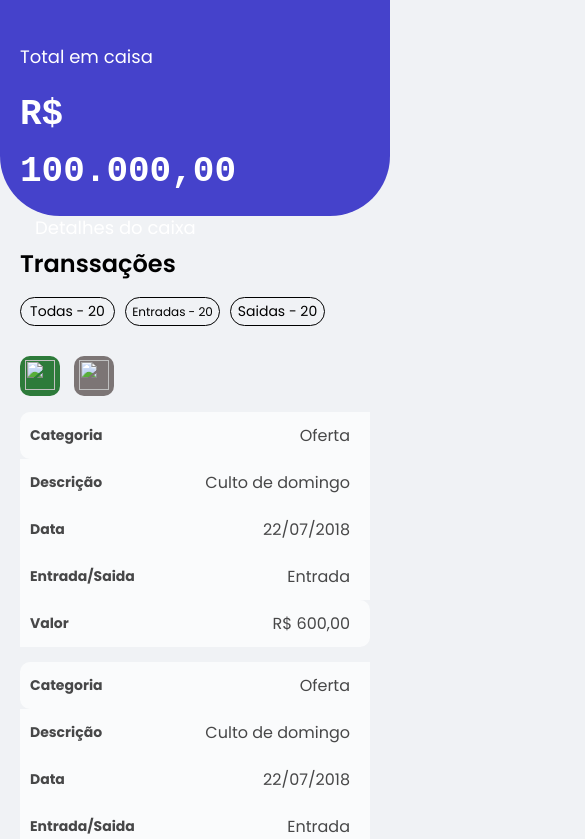
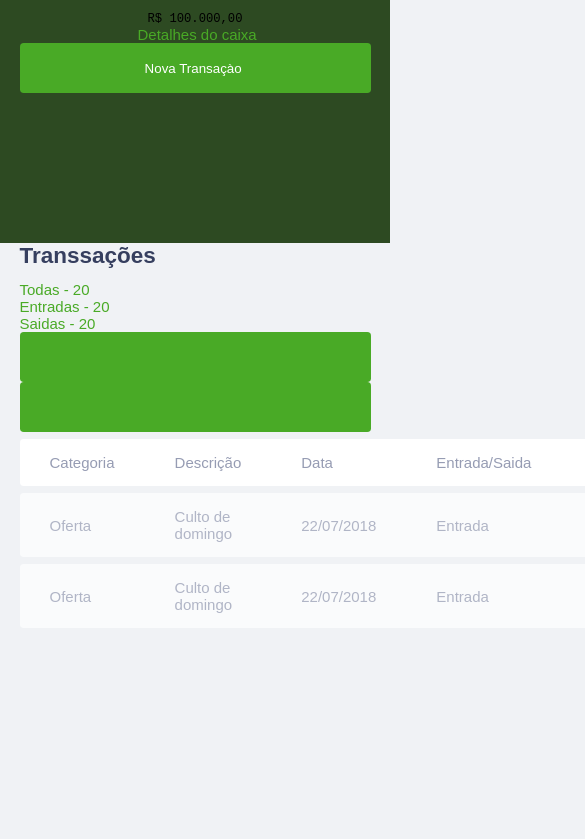
Before and after one commit to JuanBarcelos/Tesouraria-IBNC, a plain HTML site: page frontend/index.html in a window 390 px wide. Shown: the part 104-943 px from the top of the page, 585 px wide, since content can reach past the window. After the commit the page ends 844 px from the top, so only its background shows below. Drawn offline with Linux system fonts and the light colour scheme.

Commit message:
alteração do css

```diff
--- a/frontend/src/css/style.css
+++ b/frontend/src/css/style.css
@@ -1,193 +1,159 @@
-@import url('https://fonts.googleapis.com/css2?family=Poppins:wght@300;400;600;700&display=swap');
+/* global---------------*/
+:root {
+    --darck-blue: #363f5f;
+    --green: #49aa26;
+    --light-green: #3dd705;
+}
 * {
     margin: 0;
     padding: 0;
     box-sizing: border-box;
 }
-:root {
-    font-size: 62.5%;
+html {
+    font-size: 93.75%; /*15px*/
 }
 body {
+    background: #f0f2f5;
     font-family: 'Poppins', sans-serif;
-    font-size: 1.6rem;
-    background: #f0f2f5;
 }
-.content {
-    display: flex;
-    justify-content: center;
+.sr-only {
+    position: absolute;
+    width: 1px;
+    height: 1px;
+    padding: 0;
+    margin: -1px;
+    overflow: hidden;
+    clip: rect(0, 0, 0, 0);
+    white-space: nowrap;
+    border-width: 0;
 }
 .container {
-    width: 120rem;
+    width: min(90vw, 800px);
+    margin: auto;
 }
-/*---- header ----*/
-header {
+/*titles--------------*/
+h2 {
+    margin-top: 3, 2rem;
+    margin-bottom: 0.8rem;
+    color: var(--darck-blue);
+}
+
+/*Link e Buttons------------*/
+a {
+    color: var(--green);
+    text-decoration: none;
+}
+a:hover {
+    color: var(--light-green);
+}
+
+button {
     width: 100%;
-    height: 35rem;
-    background: #4542cb;
-    border-radius: 0px 0px 60px 60px;
+    height: 50px;
+    border: none;
+    color: white;
+    background: var(--green);
+    padding: 0;
+    border-radius: 0.25rem;
+    cursor: pointer;
 }
-nav {
+button:hover {
+    background: var(--light-green);
+}
+
+.button.new {
+    display: inline-block;
+    margin-bottom: 0.8rem;
+}
+.button.cancel {
+    color: #e92929;
+    border: 2px #e92929 solid;
+    border-radius: 0.25rem;
+
+    height: 50px;
+
     display: flex;
     align-items: center;
+    justify-content: center;
 
-    color: #ffffff;
-    font-style: normal;
-    font-weight: 700;
-    font-size: 24px;
-    line-height: 36px;
+    opacity: 0.6;
+}
+.button.cancel:hover {
+    opacity: 1;
+}
+/* header-------------*/
+header {
+    background: #2d4a22;
+    padding: 2rem 0 10rem;
+    text-align: center;
+    font-weight: normal;
+}
+header h1 {
+    color: #fff;
+    font-weight: 100;
+}
 
-    margin-top: 1.5rem;
-    margin-bottom: 1.5rem;
+/*balance---------------------*/
+#balance {
+    margin-top: -8rem;
 }
-nav img {
-    margin-right: 1.5rem;
+#balance h2 {
+    color: #fff;
 }
-.hero {
+
+/*cards----------------------*/
+.card {
+    background: #fff;
+    padding: 1.5rem 2rem;
+    border-radius: 0.25rem;
+    margin-bottom: 2rem;
+    color: var(--darck-blue);
+}
+.card h3 {
+    font-weight: normal;
+    font-size: 1rem;
+
     display: flex;
     align-items: center;
     justify-content: space-between;
-    margin-top: 7rem;
 }
-.price .valor {
-    font-style: normal;
-    font-weight: 600;
-    font-size: 36px;
-    line-height: 54px;
-    color: #ffffff;
+.card p {
+    font-size: 2rem;
+    line-height: 3rem;
+    margin-top: 1rem;
 }
-.price .title-price {
-    display: flex;
-    align-items: center;
-
-    font-style: normal;
-    font-weight: 400;
-    font-size: 18px;
-    line-height: 27px;
-    color: #ffffff;
+.card.total {
+    background: var(--green);
+    color: white;
 }
-.eyes {
-    margin-bottom: 1.5rem;
-}
-.eyes img {
-    margin-left: 1.5rem;
-}
-.info {
-    margin-top: 1.5rem;
-}
-.info a {
-    display: flex;
-    align-items: center;
-
-    text-decoration: none;
-    font-style: normal;
-    font-weight: 400;
-    font-size: 18px;
-    line-height: 27px;
-    color: #ffffff;
-}
-.info img {
-    margin-right: 1.5rem;
-}
-.btn-hero {
-    display: flex;
-    align-items: center;
-    justify-content: center;
-    width: 25rem;
-    height: 5.7rem;
-    background: #cb4242;
-    border-radius: 10px;
-    border: none;
-
-    font-style: normal;
-    font-weight: 400;
-    font-size: 18px;
-    line-height: 27px;
-    color: #ffffff;
-}
-.btn-hero img {
-    margin-left: 1.5rem;
-}
-/*--- main --- */
-.title {
-    display: flex;
-    align-items: center;
-    justify-content: space-between;
-    margin-top: 3rem;
-}
-.title h2 {
-    font-style: normal;
-    font-weight: 600;
-    font-size: 24px;
-    line-height: 36px;
-    color: #000000;
-}
-.filter-transaction {
-    display: flex;
-    align-items: center;
-}
-.filter-transaction .filter {
-    display: flex;
-    align-items: center;
-    justify-content: center;
-    width: 12.6rem;
-    height: 3.6rem;
-    border: 1px solid #000000;
-    border-radius: 30px;
-    margin-right: 1.5rem;
-}
-.filter a {
-    text-decoration: none;
-    font-style: normal;
-    font-weight: 400;
-    font-size: 16px;
-    line-height: 24px;
-    color: #000000;
-}
-.filter:hover {
-    background: #000000;
-    border: 1px solid #000000;
-    border-radius: 30px;
-}
-.filter a:hover {
-    color: #ffffff;
-}
-.export {
-    margin-top: 3rem;
-    margin-bottom: 1.5rem;
-}
-.export .btn {
-    border: none;
-    border-radius: 10px;
-    width: 5rem;
-    height: 5rem;
-}
-.export .btn-excel {
-    background: #2d7b3a;
-    margin-right: 1rem;
-}
-.export .btn-print {
-    background: #7c7575;
-}
-
-/* table */
-.transaction {
+/*table---------------------*/
+#transaction {
+    display: block;
     width: 100%;
-    height: 100%;
+    overflow-x: auto;
 }
 #data-table {
     width: 100%;
     border-spacing: 0 0.5rem;
-}
-table thead {
-    display: none;
+    color: #969cb3;
 }
 
+table thead tr th:first-child,
 table tbody tr td:first-child {
-    border-radius: 1rem 0 0 1rem;
+    border-radius: 0.25rem 0 0 0.25rem;
 }
 
+table thead tr th:last-child,
 table tbody tr td:last-child {
-    border-radius: 0 1rem 1rem 0;
+    border-radius: 0 0.25rem 0.25rem 0;
+}
+
+table th {
+    background: #fff;
+    font-weight: normal;
+
+    padding: 1rem 2rem;
+    text-align: left;
 }
 
 table tbody tr {
@@ -198,14 +164,20 @@ table tbody tr:hover {
 }
 
 table tbody td {
-    text-align: center;
-    font-style: normal;
-    font-weight: 400;
-    font-size: 18px;
-    line-height: 27px;
-    color: #000000;
     background: #fff;
     padding: 1rem 2rem;
+}
+
+td.description {
+    color: var(--darck-blue);
+}
+
+td.income {
+    color: #12a454;
+}
+
+td.expense {
+    color: #e92929;
 }
 
 /*modal---------------------*/
@@ -237,11 +209,6 @@ table tbody td {
 
     z-index: 1;
 }
-.modal-title{
-    display: flex;
-    align-items: center;
-    justify-content: space-between;
-}
 /*form---------------------*/
 #form {
     max-width: 500px;
@@ -272,85 +239,23 @@ input {
 .imput-group.actions button {
     width: 48%;
 }
+/*footer---------------------*/
+footer {
+    text-align: center;
+    padding: 4rem 0 2rem;
+    color: var(--darck-blue);
+    opacity: 0.6;
+}
 
-/* resposividade */
-@media screen and (max-width: 1200px) {
-    .container {
-        width: 80rem;
+/*Responsive---------------------*/
+@media (min-width: 800px) {
+    html {
+        font-size: 87.5%;
     }
-    header {
-        height: 32rem;
-    }
-    .hero {
-        margin-top: 6rem;
-    }
-    .price {
-        width: 260px;
-        height: 138px;
-        align-items: flex-start;
-    }
-    .title {
-        display: flex;
-        align-items: flex-start;
-        flex-direction: column;
-        gap: 1.5rem;
-        margin-top: 3rem;
-    }
-    .filter-transaction .filter {
-        width: 9.5rem;
-        height: 2.9rem;
-        margin-right: 1rem;
-    }
-    .filter-transaction .filter-entradas a {
-        font-size: 1.2rem;
-        line-height: 2.1rem;
-    }
-    .filter a {
-        font-size: 1.4rem;
-        line-height: 2.1rem;
-    }
-    .export .btn {
-        border: none;
-        border-radius: 10px;
-        width: 4rem;
-        height: 4rem;
-    }
-    .export img {
-        width: 3rem;
-        height: 3rem;
-    }
-    table,
-    tbody,
-    td,
-    tr {
-        display: block;
-        width: 100%;
-    }
-    table tr {
-        margin-bottom: 1.5rem;
-    }
-    table tbody tr td {
-        text-align: right;
-        padding-left: 50%;
-        position: relative;
-        font-size: 1.6rem;
-    }
-    table td:before {
-        content: attr(data-label);
-        position: absolute;
-        left: 0;
-        width: 50%;
-        text-align: left;
-        font-weight: 700;
-        font-size: 1.4rem;
-        margin-left: 1rem;
+
+    #balance {
+        display: grid;
+        grid-template-columns: repeat(3, 1fr);
+        gap: 2rem;
     }
 }
-@media screen and (max-width: 600px) {
-    .container {
-        width: 35rem;
-    }
-    .btn-hero {
-        display: none;
-    }
-}
```
